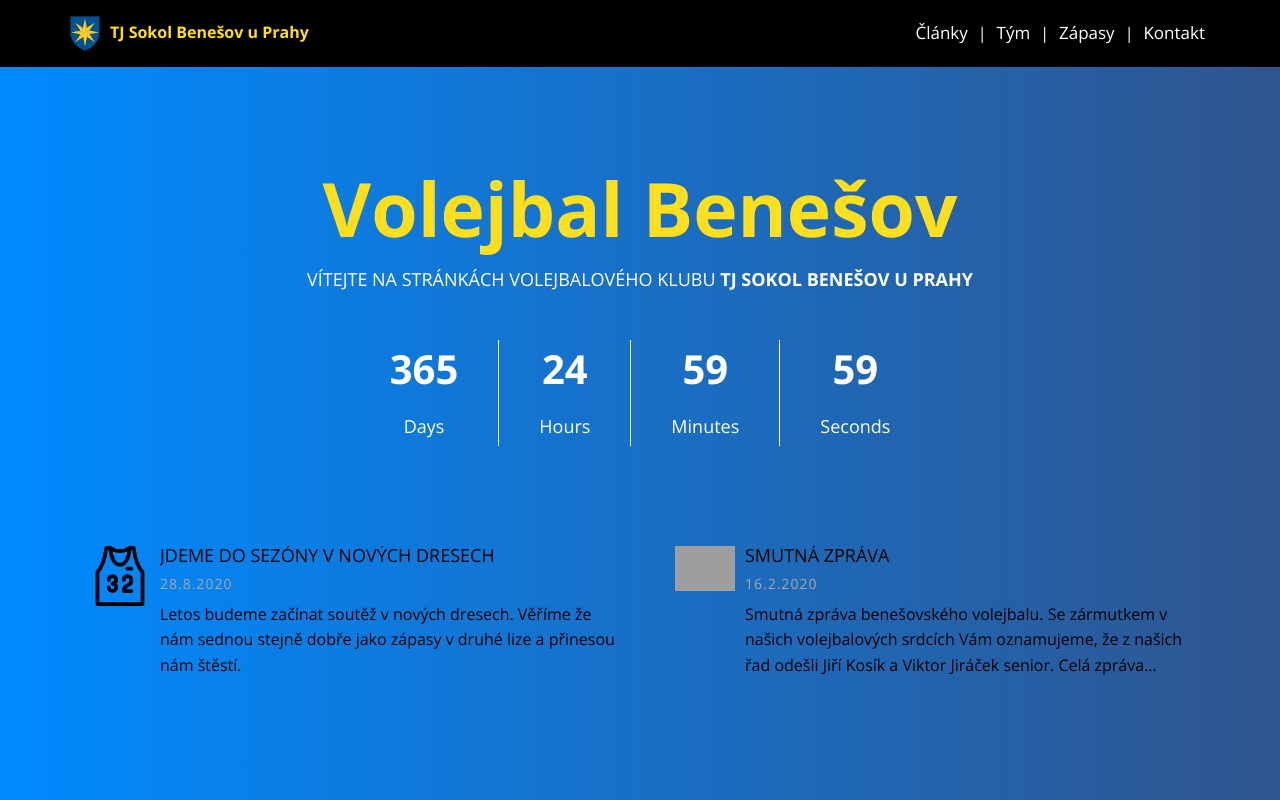
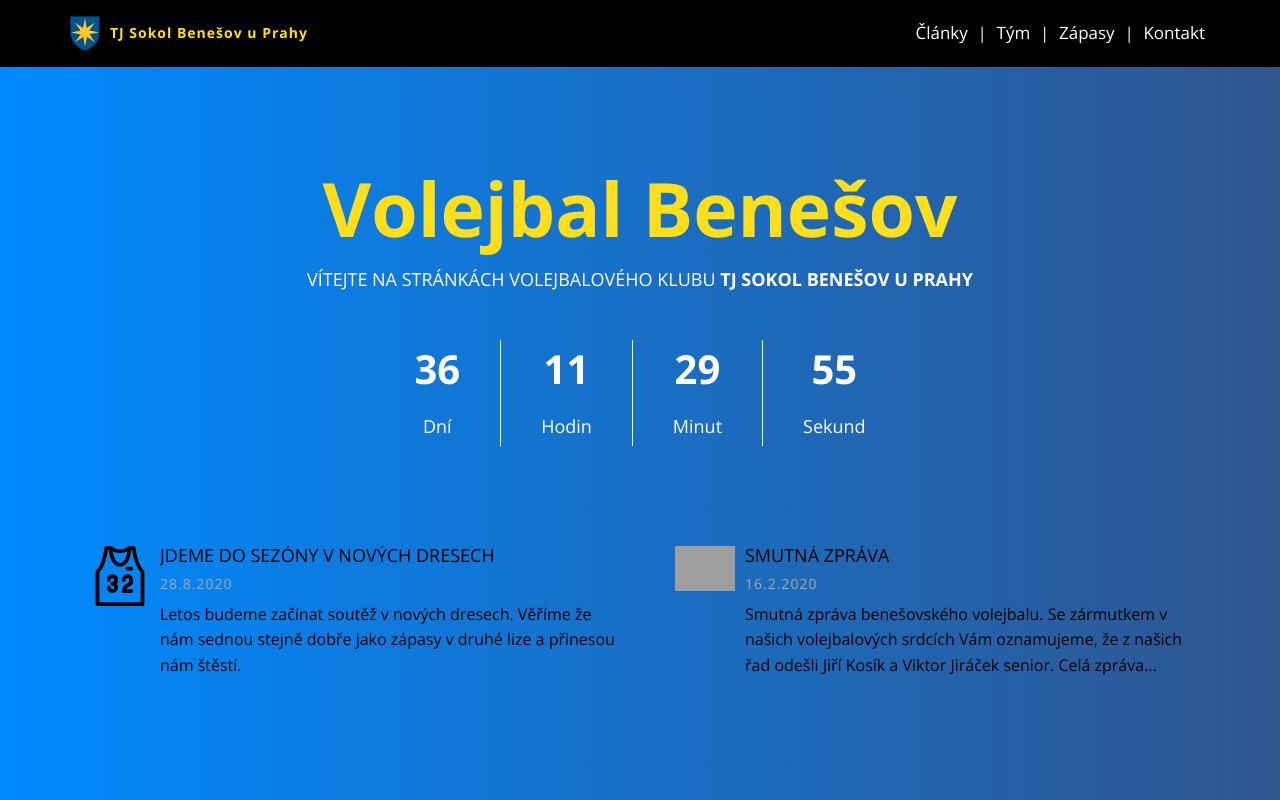
Before and after one commit to bohacc/volejbal-sokol-benesov-v3, an Angular app: page / in a window 1280 px wide. Shown: the top 800 px of the page. Built offline with nearby package versions, Linux system fonts and the light colour scheme; grey boxes are pictures that could not be loaded.

Commit message:
css template

```diff
--- a/src/app/app.component.html
+++ b/src/app/app.component.html
@@ -25,20 +25,20 @@
 
         <ul class="countdown">
           <li>
-            <span class="days">365</span>
-            <h3>Days</h3>
+            <span class="days">{{days}}</span>
+            <h3>Dní</h3>
           </li>
           <li>
-            <span class="hours">24</span>
-            <h3>Hours</h3>
+            <span class="hours">{{hours}}</span>
+            <h3>Hodin</h3>
           </li>
           <li>
-            <span class="minutes">59</span>
-            <h3>Minutes</h3>
+            <span class="minutes">{{minutes}}</span>
+            <h3>Minut</h3>
           </li>
           <li>
-            <span class="seconds">59</span>
-            <h3>Seconds</h3>
+            <span class="seconds">{{seconds}}</span>
+            <h3>Sekund</h3>
           </li>
         </ul>
       </div>
@@ -152,7 +152,7 @@
           <h2>Články</h2>
         </div>
       </div>
-      <div class="col-md-12 text-center">
+      <div class="col-md-12 text-center" style="padding-bottom: 20px;">
         Články o našem volejbale můžete také najít na stránkách
         <a href="http://benesovsky.denik.cz/">Benešovského deníku</a> v rubrice
         <a href="http://benesovsky.denik.cz/ostatni_region/"> sport</a>.
--- a/src/app/app.component.ts
+++ b/src/app/app.component.ts
@@ -1,122 +1,135 @@
-import { Component } from '@angular/core';
+import { Component, OnInit } from '@angular/core';
 import { TeamEvent } from './modules/core/types/team-event';
 import { Article } from './modules/core/types/article';
 import { Player } from './modules/core/types/player';
+import { interval } from 'rxjs';
 
 @Component({
   selector: 'app-root',
   templateUrl: './app.component.html',
   styleUrls: ['./app.component.scss']
 })
-export class AppComponent {
+export class AppComponent implements  OnInit {
+  days: number;
+  hours: number;
+  minutes: number;
+  seconds: number;
+
+  ngOnInit(): void {
+    interval(1000)
+      .subscribe(() => {
+        this.tick();
+      });
+  }
+
   teamEvents: TeamEvent[] = [
     {
-      date: '3.10.2020',
+      date: new Date('2020-10-03T11:00:00.000+02:00'),
       teamA: 'Hronov',
       teamB: 'Benešov',
       outEventTeam: 'Hronov',
       eventUrl: null
     },
     {
-      date: '17.10.2020',
+      date: new Date('2020-10-17T11:00:00.000+02:00'),
       teamA: 'Benešov',
       teamB: 'M. Hradiště',
       outEventTeam: null,
       eventUrl: 'https://www.facebook.com/events/314490516274104/?acontext=%7B%22source%22%3A5%2C%22action_history%22%3A[%7B%22surface%22%3A%22page%22%2C%22mechanism%22%3A%22main_list%22%2C%22extra_data%22%3A%22%5C%22[]%5C%22%22%7D]%2C%22has_source%22%3Atrue%7D'
     },
     {
-      date: '31.10.2020',
+      date: new Date('2020-10-31T11:00:00.000+02:00'),
       teamA: 'Turnov',
       teamB: 'Benešov',
       outEventTeam: 'Turnov',
       eventUrl: null
     },
     {
-      date: '7.11.2020',
+      date: new Date('2020-11-07T11:00:00.000+02:00'),
       teamA: 'Benešov',
       teamB: 'Praga',
       outEventTeam: null,
       eventUrl: 'https://www.facebook.com/events/4021482401436881/?acontext=%7B%22source%22%3A5%2C%22action_history%22%3A[%7B%22surface%22%3A%22page%22%2C%22mechanism%22%3A%22main_list%22%2C%22extra_data%22%3A%22%5C%22[]%5C%22%22%7D]%2C%22has_source%22%3Atrue%7D'
     },
     {
-      date: '14.11.2020',
+      date: new Date('2020-11-14T10:00:00.000+02:00'),
       teamA: 'Malá Skála',
       teamB: 'Benešov',
       outEventTeam: 'Malá Skála',
       eventUrl: null
     },
     {
-      date: '29.11.2020',
+      date: new Date('2020-11-29T10:00:00.000+02:00'),
       teamA: 'Benešov',
       teamB: 'Kolín',
       outEventTeam: null,
       eventUrl: 'https://www.facebook.com/events/2952402298203704/?acontext=%7B%22source%22%3A5%2C%22action_history%22%3A[%7B%22surface%22%3A%22page%22%2C%22mechanism%22%3A%22main_list%22%2C%22extra_data%22%3A%22%5C%22[]%5C%22%22%7D]%2C%22has_source%22%3Atrue%7D'
     },
     {
-      date: '5.12.2020',
+      date: new Date('2020-12-05T09:00:00.000+02:00'),
       teamA: 'D. Králové n. L.',
       teamB: 'Benešov',
       outEventTeam: 'D. Králové n. L.',
       eventUrl: null
     },
     {
-      date: '12.12.2020',
+      date: new Date('2020-12-12T10:00:00.000+02:00'),
       teamA: 'Benešov',
       teamB: 'Prosek',
       outEventTeam: null,
       eventUrl: 'https://www.facebook.com/events/733167414181603/?acontext=%7B%22source%22%3A5%2C%22action_history%22%3A[%7B%22surface%22%3A%22page%22%2C%22mechanism%22%3A%22main_list%22%2C%22extra_data%22%3A%22%5C%22[]%5C%22%22%7D]%2C%22has_source%22%3Atrue%7D'
     },
     {
-      date: '9.1.2021',
+      date: new Date('2021-01-09T10:00:00.000+02:00'),
       teamA: 'Benešov',
       teamB: 'Hronov',
       outEventTeam: null,
       eventUrl: null
     },
     {
-      date: '23.1.2021',
+      date: new Date('2021-01-23T10:00:00.000+02:00'),
       teamA: 'M. Hradiště',
       teamB: 'Benešov',
       outEventTeam: 'M. Hradiště',
       eventUrl: null
     },
     {
-      date: '6.2.2021',
+      date: new Date('2021-02-06T11:00:00.000+02:00'),
       teamA: 'Benešov',
       teamB: 'Turnov',
       outEventTeam: null,
       eventUrl: null
     },
     {
-      date: '13.2.2021',
+      date: new Date('2021-02-13T10:00:00.000+02:00'),
       teamA: 'Praga',
       teamB: 'Benešov',
       outEventTeam: 'Praga',
       eventUrl: null
     },
     {
-      date: '20.2.2021',
+      date: new Date('2021-02-20T11:00:00.000+02:00'),
       teamA: 'Benešov',
       teamB: 'Malá Skála',
       outEventTeam: null,
       eventUrl: null
     },
     {
-      date: '6.3.2021',
+      date: new Date('2021-03-06T10:00:00.000+02:00'),
       teamA: 'Kolín',
       teamB: 'Benešov',
       outEventTeam: 'Kolín',
       eventUrl: null
     },
     {
-      date: '13.3.2021',
+      date: new Date('2021-03-13T11:00:00.000+02:00'),
       teamA: 'Benešov',
       teamB: 'D. Králové n. L.',
       outEventTeam: null,
       eventUrl: null
     },
     {
-      date: '20.3.2021',
+      date: new Date('2021-03-20T10:00:00.000+02:00'),
       teamA: 'Prosek',
       teamB: 'Benešov',
       outEventTeam: 'Prosek',
@@ -283,5 +296,23 @@ export class AppComponent {
       imageUrl: 'assets/img/players/votruba.png',
       social: 'https://www.facebook.com/viktor.votruba.5',
     },
-  ]
+  ];
+
+  tick() {
+    const nextEvents: TeamEvent[] = this.teamEvents.filter(item => item.date >= new Date());
+    if (!nextEvents || !nextEvents?.length) {
+      this.days = 0;
+      this.hours = 0;
+      this.minutes = 0;
+      this.seconds = 0;
+      return;
+    }
+    const dates: TeamEvent[] =
+      nextEvents.sort((a, b) => new Date(a.date).getTime() - new Date(b.date).getTime());
+    const pom = dates[0].date.getTime() - new Date().getTime();
+    this.days = Math.floor(pom / (24 * 60 * 60 * 1000));
+    this.hours = Math.floor((pom - (this.days * 24 * 60 * 60 * 1000)) / (60 * 60 * 1000));
+    this.minutes = Math.floor((pom - (this.days * 24 * 60 * 60 * 1000) - (this.hours * 60 * 60 * 1000)) / (60 * 1000));
+    this.seconds = Math.floor((pom - (this.days * 24 * 60 * 60 * 1000) - (this.hours * 60 * 60 * 1000) - (this.minutes * 60 * 1000)) / (1000));
+  }
 }
--- a/src/app/modules/core/components/team-article/team-article.component.html
+++ b/src/app/modules/core/components/team-article/team-article.component.html
@@ -1,6 +1,6 @@
 <div class="col-md-12 col-sm-12 border_bottom wow fadeIn" data-wow-delay="0.6s" id="articles1">
   <div class="media">
-    <div class="pull-left media-object">
+    <div class="pull-left media-object" style="min-width: 200px">
       <img [src]="article?.imageUrl" class="ximg-circle img-responsive" alt="team img">
     </div>
     <div class="media-body">
--- a/src/app/modules/core/components/team-event/team-event.component.html
+++ b/src/app/modules/core/components/team-event/team-event.component.html
@@ -5,7 +5,7 @@
     </div>
     <div class="media-body">
       <h4 class="media-heading text-uppercase"><strong>{{teamEvent?.teamA}}</strong> : {{teamEvent?.teamB}}</h4>
-      <h5>{{teamEvent?.date}}</h5>
+      <h5>{{teamEvent?.date | date: 'dd.MM.yyyy'}}</h5>
       <div *ngIf="!teamEvent?.outEventTeam" [ngClass]="{'home-event': !teamEvent?.outEventTeam}">
         Domácí zápas
         <a href="{{teamEvent?.eventUrl}}" target="_blank" *ngIf="!!teamEvent?.eventUrl">
--- a/src/app/modules/core/types/team-event.ts
+++ b/src/app/modules/core/types/team-event.ts
@@ -1,5 +1,5 @@
 export interface TeamEvent {
-  date: string;
+  date: Date;
   teamA: string;
   teamB: string;
   outEventTeam: string;
--- a/src/styles.scss
+++ b/src/styles.scss
@@ -14,6 +14,8 @@ html {
   color: #FFDF1B;
   padding-left: 10px;
   font-weight: bold;
+  letter-spacing: 1px;
+  font-size: 14px;
 }
 
 .menu-logo {
@@ -54,6 +56,10 @@ html {
 .main-content a, .events a, .articles a {
   color: #000;
   font-weight: 500;
+}
+
+.articles img {
+  padding-bottom: 10px;
 }
 
 .contact a {
```
